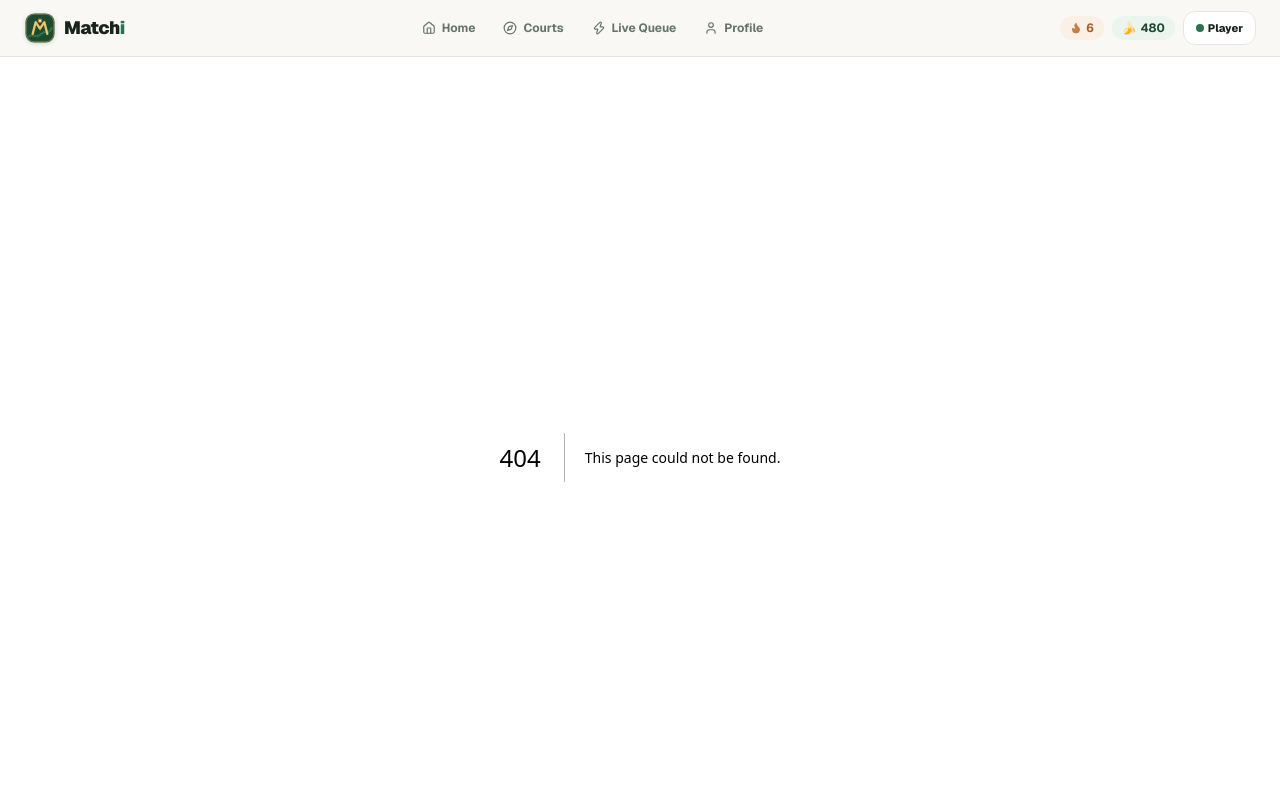
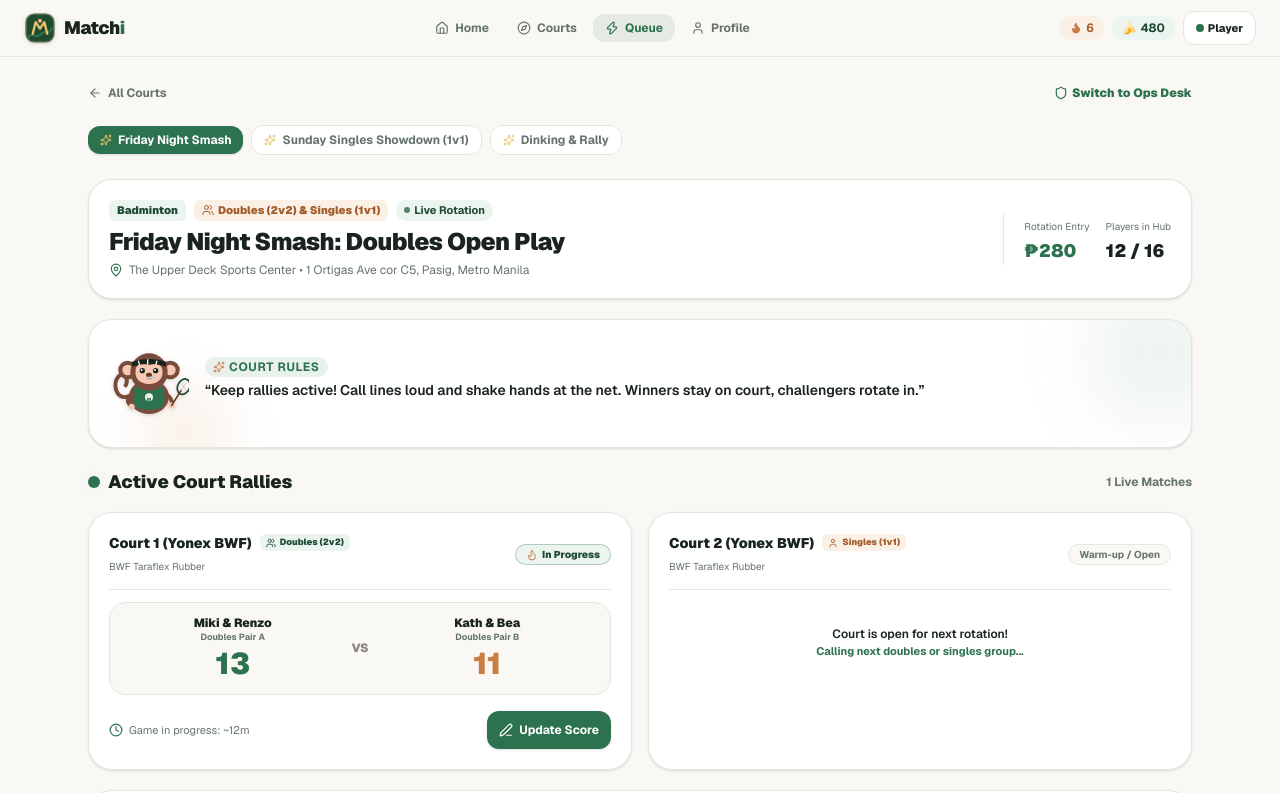
Before and after one commit to Bernadettebnvnd/SportSync, a Next.js app: page /queue in a window 1280 px wide. Before the commit this address had no page. Shown: the top 793 px of the page. Built offline with nearby package versions, Linux system fonts and the light colour scheme.

Commit message:
fix: mask internal session routes behind clean /queue path and simplify page titles to Matchi

```diff
--- a/src/app/layout.tsx
+++ b/src/app/layout.tsx
@@ -23,9 +23,8 @@ export const viewport: Viewport = {
 };
 
 export const metadata: Metadata = {
-  title: 'Matchi | Court Booking & Open Play',
-  description:
-    'Find and book courts across the Philippines. Join live queue rotations and pay flexibly via E-Wallets, Banks, or Cash.',
+  title: 'Matchi',
+  description: 'Court booking and live open play queues.',
   keywords: [
     'matchi',
     'court booking',
--- a/src/app/page.tsx
+++ b/src/app/page.tsx
@@ -54,7 +54,7 @@ export default function HomePage() {
                 <span>Explore Courts</span>
               </Link>
               <Link
-                href={`/sessions/${activeSession.id}`}
+                href="/queue"
                 className="inline-flex items-center justify-center gap-2 px-4 py-2.5 rounded-xl bg-[#C87D43] hover:bg-[#A35C2B] text-white font-black text-xs sm:text-sm shadow-md transition-all active:scale-95 min-h-[42px]"
               >
                 <Zap className="w-4 h-4 fill-current text-[#E9C46A]" />
@@ -176,7 +176,7 @@ export default function HomePage() {
               </div>
 
               <Link
-                href={`/sessions/${sess.id}`}
+                href="/queue"
                 className="w-full inline-flex items-center justify-center gap-1.5 py-2.5 rounded-xl bg-[#2D724E] hover:bg-[#1E4A32] text-white text-xs font-bold shadow-sm transition-all text-center min-h-[42px]"
               >
                 <span>Check Live Queue Board</span>
--- /dev/null
+++ b/src/app/queue/page.tsx
@@ -0,0 +1,137 @@
+'use client';
+
+import React, { useState } from 'react';
+import Link from 'next/link';
+import { useMonkeyStore } from '@/lib/store';
+import { INITIAL_COURTS } from '@/lib/mockData';
+import { CourtDisplay } from '@/components/queue/CourtDisplay';
+import { LiveQueueBoard } from '@/components/queue/LiveQueueBoard';
+import { MascotBanner } from '@/components/mascot/MascotBanner';
+import { formatCurrency, getSportDisplayName } from '@/lib/utils';
+import { ArrowLeft, MapPin, Shield, Users, Sparkles } from 'lucide-react';
+
+export default function QueuePage() {
+  const { sessions, venues, queues, matches, currentUser, toggleRole } = useMonkeyStore();
+  const [selectedSessionId, setSelectedSessionId] = useState<string>(
+    sessions[0]?.id || 'sess_friday_smash'
+  );
+
+  const activeSession =
+    sessions.find((s) => s.id === selectedSessionId) || sessions[0];
+  const venue =
+    venues.find((v) => v.id === activeSession.venue_id) || venues[0];
+  const sessionCourts = INITIAL_COURTS.filter((c) =>
+    activeSession.court_ids.includes(c.id)
+  );
+
+  return (
+    <div className="w-full max-w-6xl mx-auto px-3 sm:px-6 py-4 sm:py-6 space-y-4 sm:space-y-5">
+      {/* Top Header & Role Action */}
+      <div className="flex items-center justify-between gap-2">
+        <Link
+          href="/explore"
+          className="inline-flex items-center gap-1.5 text-xs font-bold text-[#65756B] hover:text-[#2D724E] transition-colors py-1"
+        >
+          <ArrowLeft className="w-3.5 h-3.5" />
+          <span>All Courts</span>
+        </Link>
+
+        {currentUser.role !== 'organizer' && (
+          <button
+            type="button"
+            onClick={toggleRole}
+            className="text-xs font-black text-[#2D724E] hover:underline flex items-center gap-1 py-1"
+          >
+            <Shield className="w-3.5 h-3.5" />
+            <span>Switch to Ops Desk</span>
+          </button>
+        )}
+      </div>
+
+      {/* Session Switcher Pills if multiple sessions */}
+      {sessions.length > 1 && (
+        <div className="flex items-center gap-2 overflow-x-auto pb-1 no-scrollbar">
+          {sessions.map((sess) => {
+            const isSelected = sess.id === activeSession.id;
+            return (
+              <button
+                key={sess.id}
+                type="button"
+                onClick={() => setSelectedSessionId(sess.id)}
+                className={`inline-flex items-center gap-1.5 px-3 py-1.5 rounded-xl text-xs font-bold whitespace-nowrap transition-all ${
+                  isSelected
+                    ? 'bg-[#2D724E] text-white shadow-sm'
+                    : 'bg-white text-[#65756B] border border-[#E8E5DF] hover:border-[#2D724E]'
+                }`}
+              >
+                <Sparkles className="w-3 h-3 text-[#E9C46A]" />
+                <span>{sess.title.split(':')[0]}</span>
+              </button>
+            );
+          })}
+        </div>
+      )}
+
+      {/* Session Title Header Card */}
+      <div className="rounded-3xl border border-[#E8E5DF] bg-white p-4 sm:p-5 shadow-sm">
+        <div className="flex flex-col sm:flex-row sm:items-center justify-between gap-3">
+          <div>
+            <div className="flex items-center gap-2 mb-1 flex-wrap">
+              <span className="rounded-md bg-[#EBF4EE] px-2 py-0.5 text-[11px] font-black text-[#1E4A32]">
+                {getSportDisplayName(activeSession.sport)}
+              </span>
+              <span className="inline-flex items-center gap-1 rounded-md bg-[#FBF0E6] px-2 py-0.5 text-[11px] font-black text-[#A35C2B]">
+                <Users className="w-3 h-3" />
+                Doubles (2v2) &amp; Singles (1v1)
+              </span>
+              <span className="flex items-center gap-1 text-[11px] font-bold text-[#1E4A32] bg-[#EBF4EE] px-2 py-0.5 rounded-full">
+                <span className="h-1.5 w-1.5 rounded-full bg-[#2D724E] animate-pulse" />
+                Live Rotation
+              </span>
+            </div>
+
+            <h1 className="text-lg sm:text-2xl font-black text-[#1A241E] tracking-tight leading-snug">
+              {activeSession.title}
+            </h1>
+
+            <p className="flex items-center gap-1.5 text-xs text-[#65756B] mt-1">
+              <MapPin className="w-3.5 h-3.5 text-[#2D724E] shrink-0" />
+              <span className="truncate">
+                {venue.name} &bull; {venue.address}
+              </span>
+            </p>
+          </div>
+
+          <div className="flex items-center gap-4 border-t sm:border-t-0 sm:border-l border-[#E8E5DF] pt-2.5 sm:pt-0 sm:pl-5 shrink-0">
+            <div>
+              <span className="text-[10px] text-[#65756B]">Rotation Entry</span>
+              <div className="text-base sm:text-lg font-black text-[#2D724E]">
+                {formatCurrency(activeSession.fee_cents)}
+              </div>
+            </div>
+            <div>
+              <span className="text-[10px] text-[#65756B]">Players in Hub</span>
+              <div className="text-base sm:text-lg font-black text-[#1A241E]">
+                {activeSession.current_players_count} / {activeSession.max_players}
+              </div>
+            </div>
+          </div>
+        </div>
+      </div>
+
+      {/* Referee Mascot Banner */}
+      <MascotBanner
+        mood="referee"
+        title="Court Rules"
+        message="Keep rallies active! Call lines loud and shake hands at the net. Winners stay on court, challengers rotate in."
+        equippedGear={currentUser.equipped_gear}
+      />
+
+      {/* Active Courts & Scorekeeper (supports 4-player doubles teams) */}
+      <CourtDisplay courts={sessionCourts} matches={matches} />
+
+      {/* Live Queue Board (supports Doubles pair queuing and Singles 1v1) */}
+      <LiveQueueBoard session={activeSession} queues={queues} />
+    </div>
+  );
+}
--- a/src/app/venues/[id]/page.tsx
+++ b/src/app/venues/[id]/page.tsx
@@ -250,7 +250,7 @@ export default function VenueDetailPage({ params }: VenuePageProps) {
 
                   <div className="flex items-center gap-2">
                     <Link
-                      href={`/sessions/${sess.id}`}
+                      href="/queue"
                       className="flex-1 sm:flex-none px-3 py-2.5 rounded-xl bg-[#FAF8F5] hover:bg-[#E8E5DF] border border-[#E8E5DF] text-xs font-bold text-[#1A241E] transition-all text-center min-h-[40px] flex items-center justify-center"
                     >
                       Live Board
--- a/src/components/layout/BottomDock.tsx
+++ b/src/components/layout/BottomDock.tsx
@@ -15,7 +15,7 @@ export function BottomDock() {
   const items = [
     { href: '/', label: 'Home', icon: Home },
     { href: '/explore', label: 'Explore', icon: Compass },
-    { href: '/sessions/sess_friday_smash', label: 'Live Queue', icon: Zap },
+    { href: '/queue', label: 'Queue', icon: Zap },
     {
       href: '/organizer',
       label: 'Live Ops',
--- a/src/components/layout/Navbar.tsx
+++ b/src/components/layout/Navbar.tsx
@@ -54,7 +54,7 @@ export function Navbar() {
   const navLinks = [
     { href: '/', label: 'Home', icon: Home },
     { href: '/explore', label: 'Courts', icon: Compass },
-    { href: '/sessions/sess_friday_smash', label: 'Live Queue', icon: Zap },
+    { href: '/queue', label: 'Queue', icon: Zap },
     { href: '/profile', label: 'Profile', icon: UserIcon },
   ];
 
```
